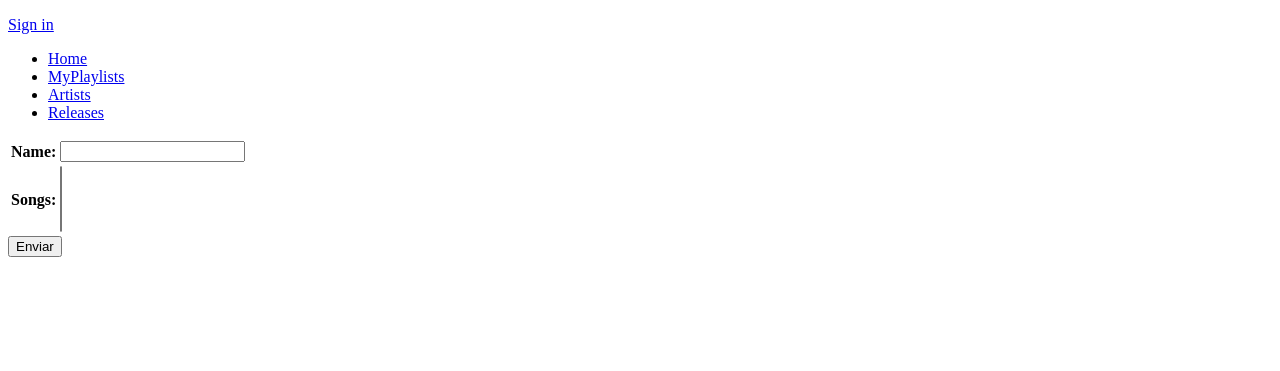
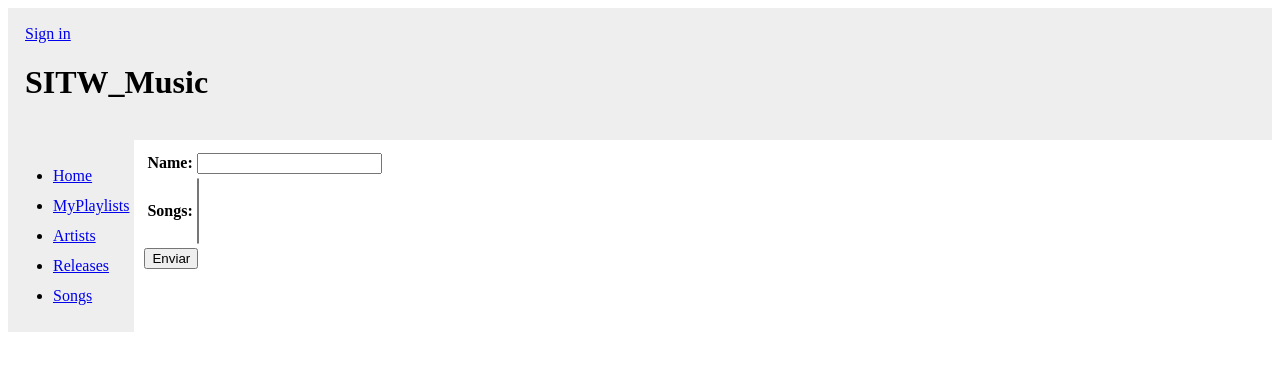
Before and after one commit to alejandrocm94/SITW_Music, a Django app: page /myplaylists/playlists/create/ in a window 1280 px wide. Shown: the top 371 px of the page. Run offline with Django 3.2, Linux system fonts and the light colour scheme; data that the repository does not hold is empty; parts of the project's set-up code (start-up, migrations or seed data) failed here and were passed over.

Commit message:
Main interface improved

```diff
--- a/myplaylists/templates/myplaylists/base.html
+++ b/myplaylists/templates/myplaylists/base.html
@@ -1,17 +1,40 @@
 {% load staticfiles %}
 <!DOCTYPE html>
 <html lang="en">
-
+<style>
+#header {
+    background-color: #eeeeee;
+    color: Black;
+    padding: 17px;
+}
+#sidebar {
+    line-height:30px;
+    background-color:#eeeeee;
+    height: 100%;
+    width: auto;
+    float:left;
+    padding:5px;
+}
+#content {
+    width: auto;
+    float:left;
+    padding:10px;
+}
+</style>
+</head>
 <body>
 
 <div id="header">
     {% block header %}
         {% if user.username %}
-            <p>User {{ user.username }} (<a href="/logout">logout</a>)</p>
+            <p style="text-align:right">User {{ user.username }} (<a href="/logout">logout</a>)</p>
         {% else %}
-            <p><a href="/login">Sign in</a></p>
+            <a href="/login">Sign in</a></p>
         {% endif %}
     {% endblock %}
+
+<h1>SITW_Music</h1>
+
 </div>
 
 
@@ -22,7 +45,7 @@
             <li><a href="/myplaylists/playlists">MyPlaylists</a></li>
             <li><a href="/myplaylists/artists">Artists</a></li>
             <li><a href="/myplaylists/releases">Releases</a></li>
-
+            <li><a href="/myplaylists/songs">Songs</a></li>
         </ul>
     {% endblock %}
 </div>
--- a/myplaylists/templates/myplaylists/mainpage.html
+++ b/myplaylists/templates/myplaylists/mainpage.html
@@ -11,6 +11,7 @@
             <li><a href="/myplaylists/playlists">MyPlaylists</a></li>
             <li><a href="/myplaylists/artists">Artists</a></li>
             <li><a href="/myplaylists/releases">Releases</a></li>
+            <li><a href="/myplaylists/songs">Songs</a></li>
         </ul>
     {% else %}
         <p> Welcome anonymous:</p>
```
